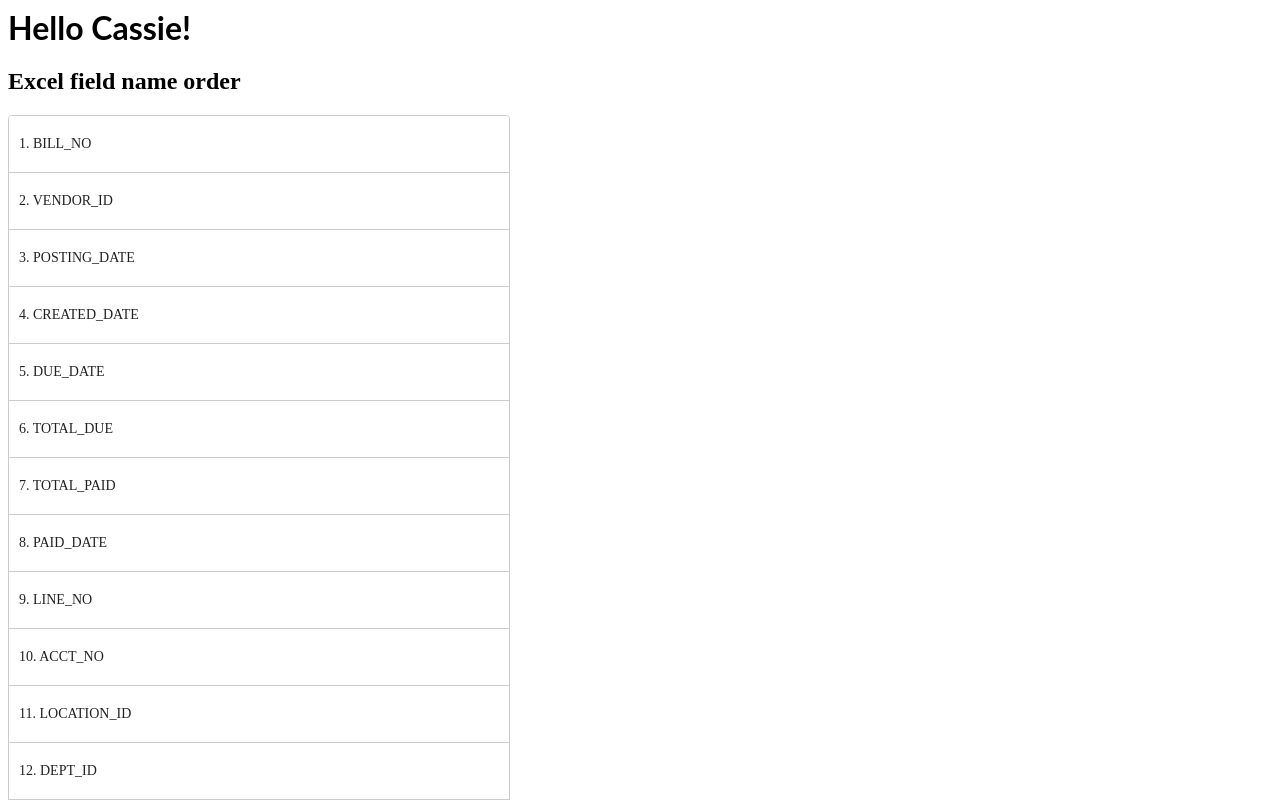
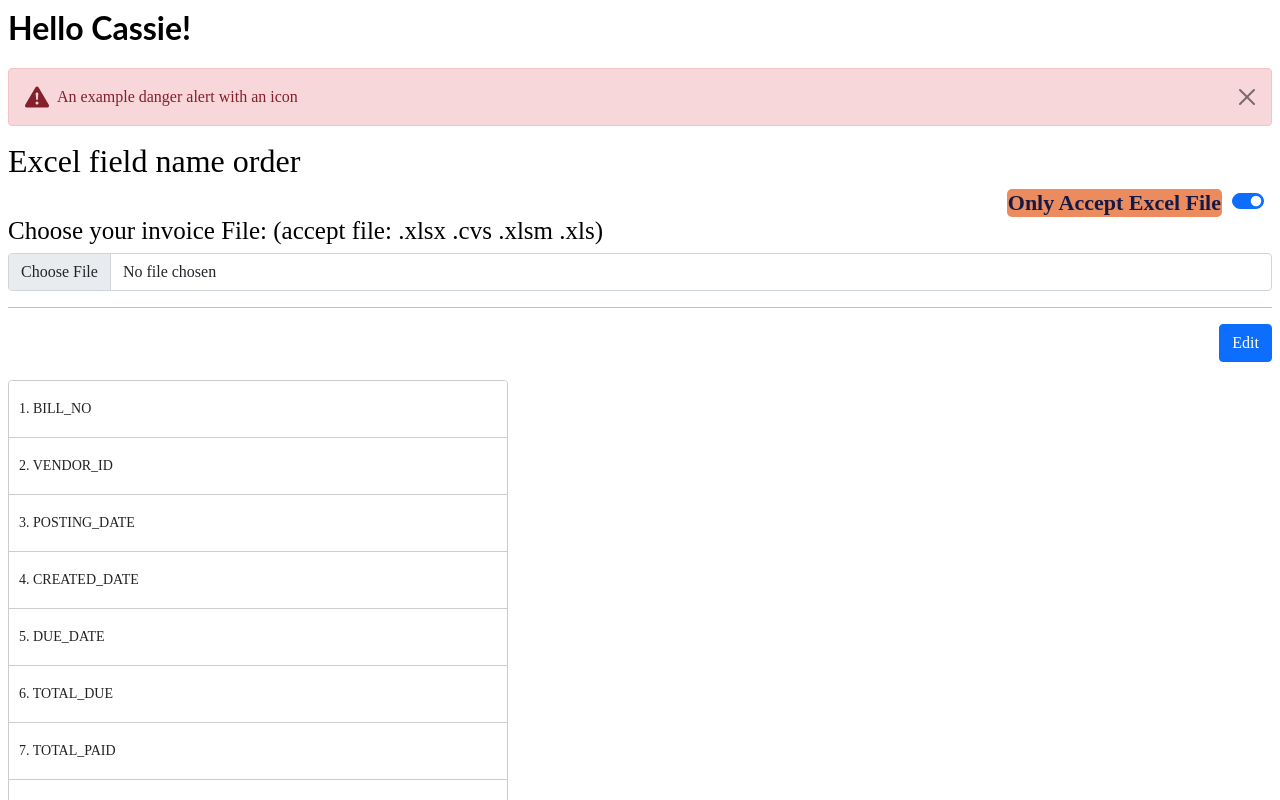
Before and after one commit to yuchilai/gccny_AP_Invoices_Converter, an Angular app: page / in a window 1280 px wide. Shown: the top 800 px of the page. Built offline with nearby package versions, Linux system fonts and the light colour scheme.

Commit message:
5 files modified, 1 added

```diff
--- a/src/app/app.component.css
+++ b/src/app/app.component.css
@@ -1,8 +1,10 @@
+@import '~bootstrap/dist/css/bootstrap.min.css';
 p {
   font-family: Lato;
 }
 
-.example-list {
+.order-list,
+.edit-list {
   width: 500px;
   max-width: 100%;
   border: solid 1px #ccc;
@@ -13,7 +15,20 @@ p {
   overflow: hidden;
 }
 
-.example-box {
+.order-box {
+  padding: 20px 10px;
+  border-bottom: solid 1px #ccc;
+  color: rgba(0, 0, 0, 0.87);
+  display: flex;
+  flex-direction: row;
+  align-items: center;
+  justify-content: space-between;
+  box-sizing: border-box;
+  background: white;
+  font-size: 14px;
+}
+
+.edit-box {
   padding: 20px 10px;
   border-bottom: solid 1px #ccc;
   color: rgba(0, 0, 0, 0.87);
@@ -31,19 +46,25 @@ p {
   box-sizing: border-box;
   border-radius: 4px;
   box-shadow: 0 5px 5px -3px rgba(0, 0, 0, 0.2),
-              0 8px 10px 1px rgba(0, 0, 0, 0.14),
-              0 3px 14px 2px rgba(0, 0, 0, 0.12);
+    0 8px 10px 1px rgba(0, 0, 0, 0.14), 0 3px 14px 2px rgba(0, 0, 0, 0.12);
+  background-color: #f4b41a;
+  font-weight: 800;
+  color: #143d59;
 }
 
 .cdk-drag-animating {
   transition: transform 250ms cubic-bezier(0, 0, 0.2, 1);
 }
 
-.example-box:last-child {
+.order-box:last-child {
   border: none;
 }
 
-.example-list.cdk-drop-list-dragging .example-box:not(.cdk-drag-placeholder) {
+.edit-box:last-child {
+  border: none;
+}
+
+.edit-list.cdk-drop-list-dragging .eidt-box:not(.cdk-drag-placeholder) {
   transition: transform 250ms cubic-bezier(0, 0, 0.2, 1);
 }
 
@@ -53,3 +74,27 @@ p {
   min-height: 60px;
   transition: transform 250ms cubic-bezier(0, 0, 0.2, 1);
 }
+
+.btn-box {
+  display: flex;
+  justify-content: flex-end;
+}
+
+.control-accpet-box {
+  display: flex;
+  justify-content: flex-end;
+  /* flex-direction: row; */
+}
+
+.control-title {
+  margin-right: 10px;
+  /* line-height: 26px; */
+  font-size: 22px;
+  font-weight: 900;
+  border-radius: 5px;
+  padding: 1px;
+}
+
+.form-label{
+  font-size: 25px;
+}
--- a/src/app/app.component.html
+++ b/src/app/app.component.html
@@ -1,12 +1,43 @@
 <hello name="{{ name }}"></hello>
 
+<div class="alert alert-danger d-flex align-items-center alert-dismissible fade show" role="alert">
+  <svg xmlns="http://www.w3.org/2000/svg" width="24" height="24" fill="currentColor"
+    class="bi bi-exclamation-triangle-fill flex-shrink-0 me-2" viewBox="0 0 16 16" role="img" aria-label="Warning:">
+    <path
+      d="M8.982 1.566a1.13 1.13 0 0 0-1.96 0L.165 13.233c-.457.778.091 1.767.98 1.767h13.713c.889 0 1.438-.99.98-1.767L8.982 1.566zM8 5c.535 0 .954.462.9.995l-.35 3.507a.552.552 0 0 1-1.1 0L7.1 5.995A.905.905 0 0 1 8 5zm.002 6a1 1 0 1 1 0 2 1 1 0 0 1 0-2z" />
+  </svg>
+  <div>
+    An example danger alert with an icon
+  </div>
+  <button type="button" class="btn-close" data-bs-dismiss="alert" aria-label="Close"></button>
+</div>
+
 <h2>Excel field name order</h2>
+<div class="control-accpet-box">
+  <div class="control-title" [style]="isExcelOnly ? excelStyle : notExcelStyle">
+    {{isExcelOnly ? 'Only Accept Excel File' : 'Accept Any File'}}
+  </div>
+  <div class="form-check form-switch">
+    <input class="form-check-input" type="checkbox" id="flexSwitchCheckChecked" [checked]="isExcelOnly" (click)="changeAcceptedFile()">
+    <!-- <label class="form-check-label" for="flexSwitchCheckChecked">
+      {{isExcelOnly ? 'Only Accept Excel File' : 'Accept Any File'}}
+    </label> -->
+  </div>
+</div>
 
-
-
-<div cdkDropList class="example-list" (cdkDropListDropped)="drop($event)">
-
-  <div class="example-box" *ngFor="let item of invoiceKeyList; let i = index" cdkDrag>
+<div class="mb-3">
+  <label for="formFile" class="form-label">Choose your invoice File: (accept file: .xlsx .cvs .xlsm .xls) </label>
+  <input (change)="onFileChange($event)" class="form-control" type="file" id="formFile" accept="{{isExcelOnly ? acceptExcelOnly : ''}}">
+</div>
+<hr>
+<div class="btn-box">
+  <!-- <button type="button" class="{{!isEdit ? 'btn btn-primary' : 'btn btn-danger'}}" (click)=editOrder()>{{!isEdit ? 'Edit' : 'Close'}}</button> -->
+  <button *ngIf="!isEdit" type="button" class="btn btn-primary" (click)=editOrder()>Edit</button>
+  <button (click)=editOrder() *ngIf="isEdit" type="button" class="btn-close" aria-label="Close"></button>
+</div>
+<br>
+<div *ngIf="!isEdit" cdkDropList class="order-list">
+  <div class="order-box" *ngFor="let item of invoiceKeyList; let i = index">
     <div class="example-custom-placeholder" *cdkDragPlaceholder></div>
     {{ i+1 }}. {{ item }}
   </div>
@@ -14,7 +45,18 @@
 </div>
 
 
-<input type="file" (change)="onFileChange($event)" />
+
+<div *ngIf="isEdit" cdkDropList class="edit-list" (cdkDropListDropped)="drop($event)">
+
+  <div class="edit-box" *ngFor="let item of invoiceKeyList; let i = index" cdkDrag>
+    <div class="example-custom-placeholder" *cdkDragPlaceholder></div>
+    {{ i+1 }}. {{ item }}
+  </div>
+
+</div>
+
+
+
 
 <div id="output"></div>
 <br>
--- a/src/app/app.component.ts
+++ b/src/app/app.component.ts
@@ -3,6 +3,7 @@ import { ExcelService } from './service/excel.service';
 import * as XLSX from 'xlsx';
 import { IInvoice, Invoice } from './invoice.model';
 import { CdkDragDrop, moveItemInArray } from '@angular/cdk/drag-drop';
+import { ErrorMsg, IErrorMsg } from './errorMsg.model';
 
 @Component({
   selector: 'my-app',
@@ -14,7 +15,12 @@ export class AppComponent {
   willDownload = false;
   invoiceKeyList: string[] = [];
   invoices: any[] = [];
-
+  errorMsg: IErrorMsg[] = [];
+  isEdit = false;
+  acceptExcelOnly = '.csv, application/vnd.openxmlformats-officedocument.spreadsheetml.sheet, application/vnd.ms-excel';
+  isExcelOnly = true;
+  excelStyle = '  color: #141a46; background-color: #ec8b5e;';
+  notExcelStyle = '  color: #ec8b5e; background-color: #141a46;';
   constructor(private excelService: ExcelService) {
     const invoice = new Invoice();
     this.invoiceKeyList = Object.keys(invoice);
@@ -79,7 +85,8 @@ export class AppComponent {
               'export-to-excel'
             );
           } else {
-            alert('Sheet ' + i + 'None of the field matched');
+            const msgObj = new ErrorMsg();
+            msgObj.msg = 'Sheet ' + i + ' does not match any field names that are shown in the botton of the list';
           }
         }
       } else {
@@ -160,4 +167,12 @@ export class AppComponent {
   drop(event: CdkDragDrop<string[]>) {
     moveItemInArray(this.invoiceKeyList, event.previousIndex, event.currentIndex);
   }
+
+  editOrder(): void{
+    this.isEdit = !this.isEdit;
+  }
+
+  changeAcceptedFile(): void{
+    this.isExcelOnly = !this.isExcelOnly;
+  }
 }
--- a/src/app/app.module.ts
+++ b/src/app/app.module.ts
@@ -2,13 +2,14 @@ import { NgModule } from '@angular/core';
 import { BrowserModule } from '@angular/platform-browser';
 import { FormsModule } from '@angular/forms';
 import { DragDropModule } from '@angular/cdk/drag-drop';
+import { BrowserAnimationsModule } from '@angular/platform-browser/animations';
 
 import { AppComponent } from './app.component';
 import { HelloComponent } from './hello.component';
 import { ExcelService } from './service/excel.service';
 
 @NgModule({
-  imports:      [ BrowserModule, FormsModule, DragDropModule ],
+  imports:      [ BrowserModule, FormsModule, DragDropModule, BrowserAnimationsModule, ],
   declarations: [ AppComponent, HelloComponent ],
   bootstrap:    [ AppComponent ],
   providers: [ExcelService]
--- /dev/null
+++ b/src/app/errorMsg.model.ts
@@ -0,0 +1,11 @@
+export interface IErrorMsg {
+  msg?: string;
+  isDisplayed?: boolean;
+}
+
+export class ErrorMsg implements IErrorMsg {
+  constructor(
+    public msg?: string,
+    public isDisplayed?: boolean
+    ) {}
+}
```
Also changed, not shown: package.json (+17 -16 lines).
